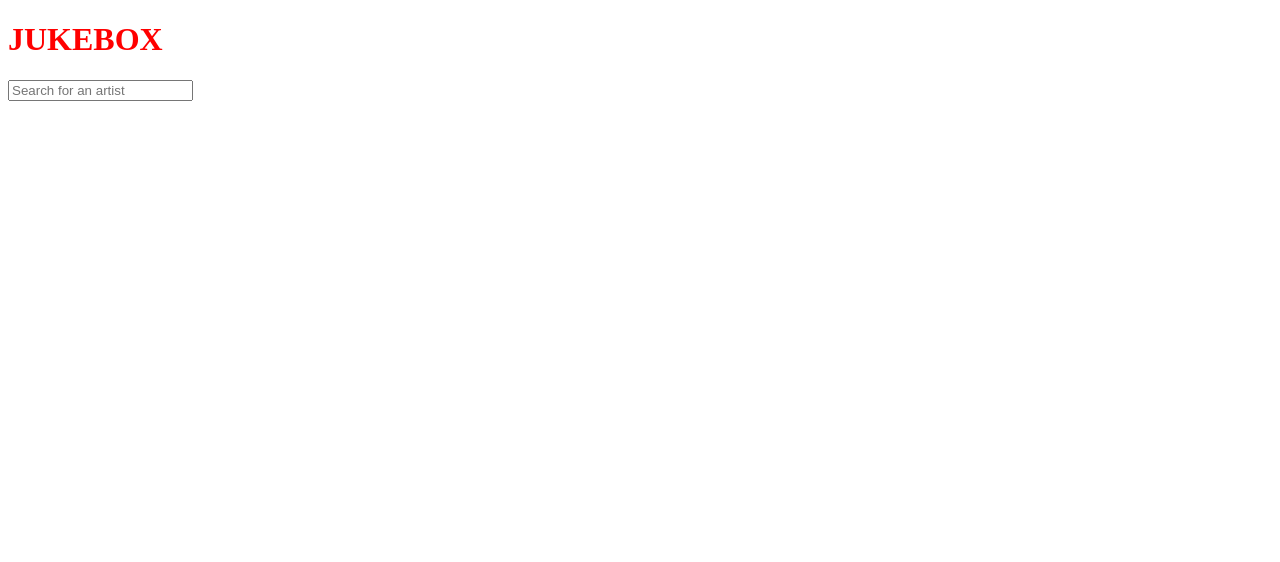
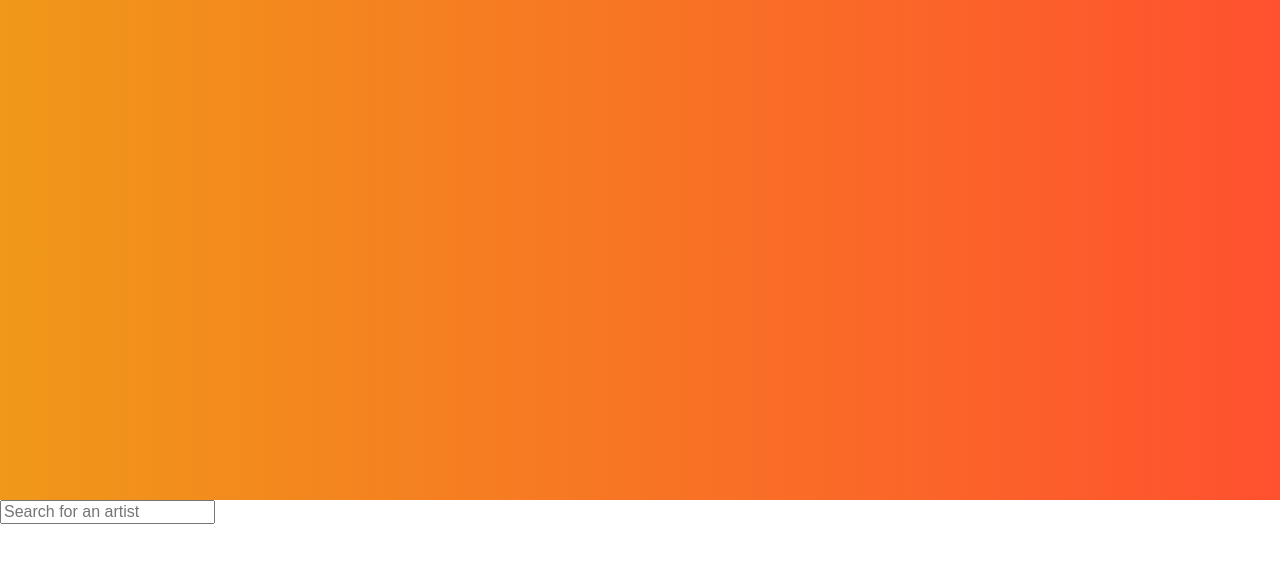
Before and after one commit to citylims/JukeboxUI, a website: page app/index.html at #!/jukebox in a window 1280 px wide. Drawn offline with Linux system fonts and the light colour scheme.

Commit message:
pallete gradient

```diff
--- /dev/null
+++ b/app/assets/scss/_pallete.scss
@@ -0,0 +1,9 @@
+
+.pallete-container {
+  width: 100%;
+  height: 500px;
+  color: red;
+  background: #FF512F; /* fallback for old browsers */
+  background: -webkit-linear-gradient(to left, #FF512F , #F09819); /* Chrome 10-25, Safari 5.1-6 */
+  background: linear-gradient(to left, #FF512F , #F09819);
+}
--- a/app/assets/scss/app.scss
+++ b/app/assets/scss/app.scss
@@ -1,3 +1,17 @@
+@import "pallete.scss";
+
+html{
+  height: 100%;
+
+}
+body {
+  min-height: 100%;
+}
+
+.ui-view {
+  height: 100%;
+}
+
 ul {
   list-style: none;
 }
--- a/app/index.html
+++ b/app/index.html
@@ -2,6 +2,7 @@
 <html ng-app="jukeboxApp">
   <head>
     <title>Jukebox</title>
+    <link rel="stylesheet" href="assets/normalize.css">
     <link rel="stylesheet" href="assets/app.css">
     <script src="lib/angular.min.js"></script>
     <script src="lib/angular-spotify.js"></script>
--- a/app/templates/jukebox.html
+++ b/app/templates/jukebox.html
@@ -1,5 +1,12 @@
+<div class="pallete-container">
+  <div class="pallete">
+
+  </div>
+</div>
+
+
 <div id="app">
-  <h1>JUKEBOX</h1>
+  <!-- <h1>JUKEBOX</h1> -->
   <input type="text" ng-model="searchartist" ng-change="searchArtist()" placeholder="Search for an artist">
   <ul>
     <li ng-repeat="artist in artists">
```
Also changed, not shown: app/assets/app.css, app/assets/normalize.css (added), 2 other files. Lines whose indentation alone changed are shown as unchanged.
